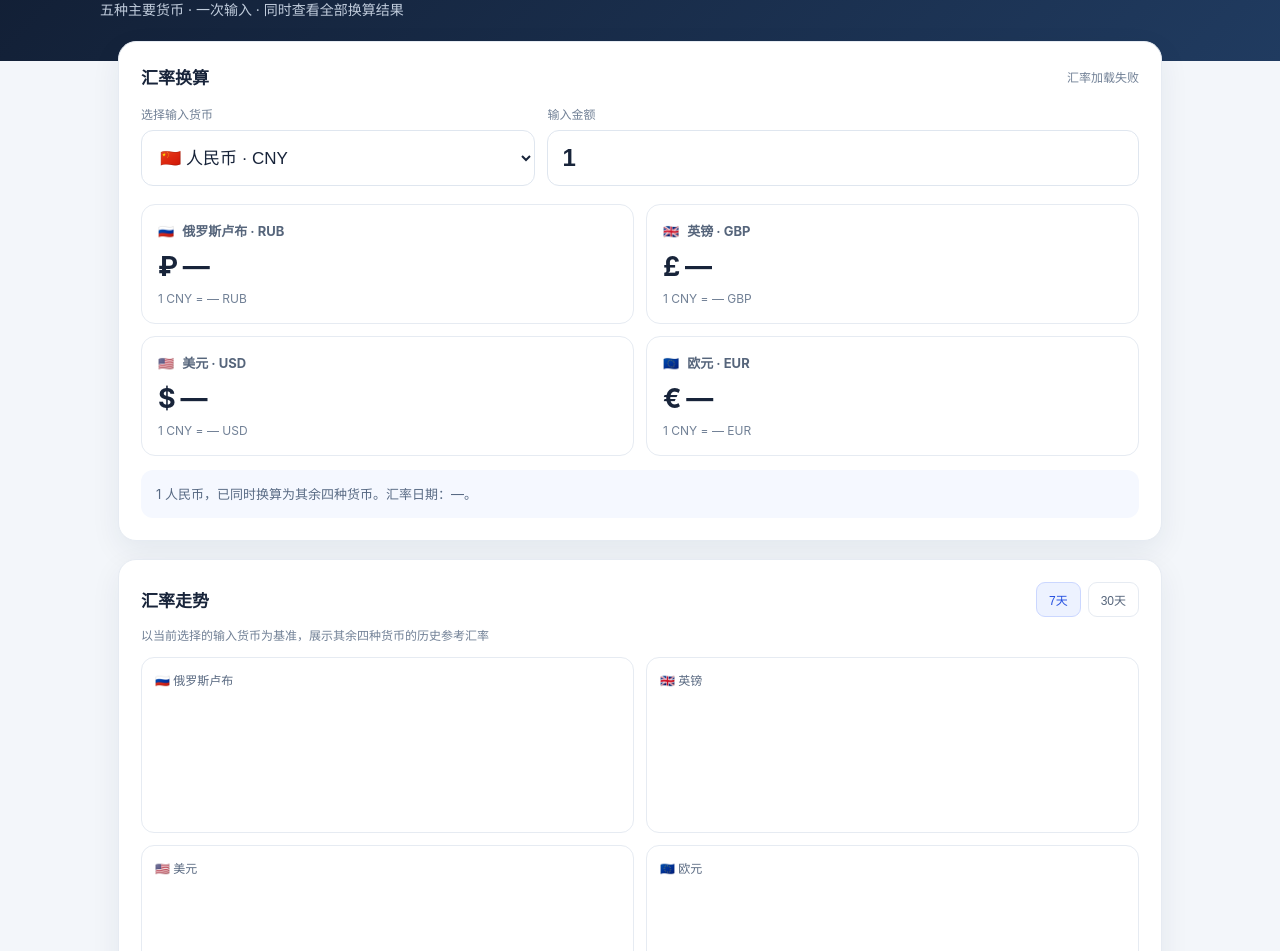
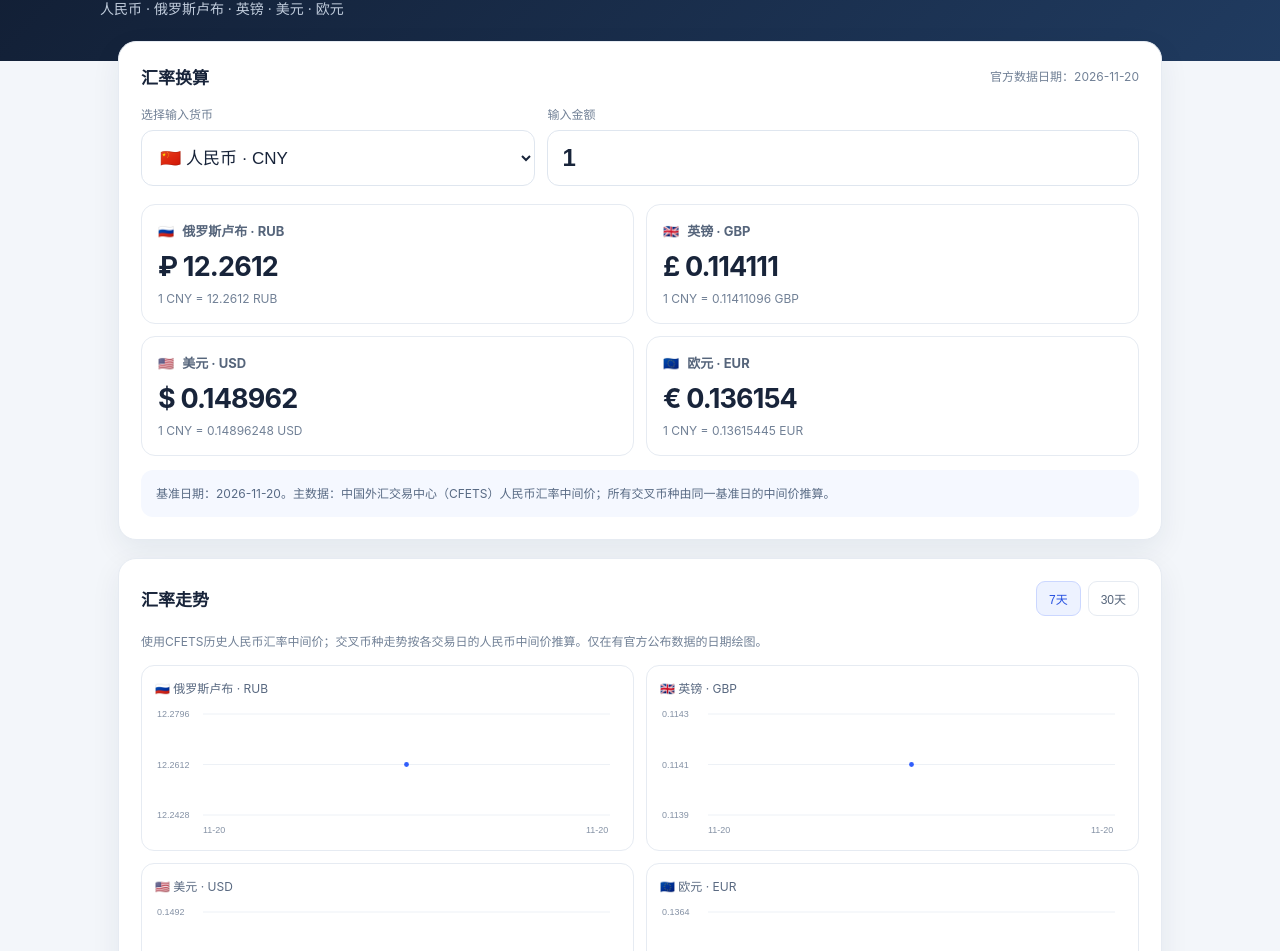
Before and after one commit to keassin30-svg/currency-calculator, a plain HTML site: page index.html in a window 1280 px wide. Shown: the part 132-1083 px from the top of the page. Drawn offline with Linux system fonts and the light colour scheme; no server answers.

Commit message:
Upgrade calculator to official CFETS and Bank of Russia reference rates

```diff
--- a/index.html
+++ b/index.html
@@ -1,109 +1,201 @@
 <!doctype html>
 <html lang="zh-CN">
 <head>
-<meta charset="utf-8"><meta name="viewport" content="width=device-width,initial-scale=1,viewport-fit=cover">
+<meta charset="utf-8">
+<meta name="viewport" content="width=device-width,initial-scale=1,viewport-fit=cover">
 <meta name="theme-color" content="#111d32">
 <title>currency calculator</title>
 <style>
 :root{--bg:#f3f6fa;--card:#fff;--ink:#18243a;--muted:#718096;--line:#e6ebf2;--blue:#315efb;--navy:#111d32;--shadow:0 10px 30px rgba(20,38,68,.07)}
 *{box-sizing:border-box}body{margin:0;background:var(--bg);color:var(--ink);font-family:Inter,-apple-system,BlinkMacSystemFont,"Segoe UI","PingFang SC","Microsoft YaHei",sans-serif}
-header{background:linear-gradient(135deg,#111d32,#203b60);color:white;padding:28px max(20px,calc((100% - 1080px)/2)) 42px}
-.top{display:flex;align-items:center;justify-content:space-between;gap:12px}.brand{font-size:13px;letter-spacing:.18em;color:#c3d1e3}.pill{border:1px solid #63738b;border-radius:30px;padding:7px 11px;font-size:11px;color:#e1eafa}
+header{background:linear-gradient(135deg,#111d32,#203b60);color:white;padding:27px max(20px,calc((100% - 1080px)/2)) 43px}
+.top{display:flex;align-items:center;justify-content:space-between;gap:12px}.brand{font-size:12px;letter-spacing:.18em;color:#c3d1e3}.pill{border:1px solid #63738b;border-radius:30px;padding:7px 11px;font-size:11px;color:#e1eafa}
 h1{font-size:clamp(27px,4vw,39px);letter-spacing:-.045em;margin:20px 0 6px}.subtitle{font-size:14px;color:#c0ccdc}
 main{max-width:1080px;margin:-20px auto 35px;padding:0 18px}.card{background:#fff;border:1px solid var(--line);border-radius:18px;padding:22px;box-shadow:var(--shadow);margin-bottom:18px}
-.heading{display:flex;justify-content:space-between;align-items:center;gap:12px;margin-bottom:16px}h2{font-size:17px;margin:0}.muted{font-size:12px;color:var(--muted)}
+.heading{display:flex;justify-content:space-between;align-items:center;gap:12px;margin-bottom:16px}h2{font-size:17px;margin:0}.muted{font-size:12px;color:var(--muted);line-height:1.65}
 .inputrow{display:grid;grid-template-columns:minmax(0,1fr) minmax(0,1.5fr);gap:12px;align-items:end}.field label{display:block;font-size:12px;color:var(--muted);margin-bottom:8px}.field select,.field input{width:100%;height:56px;border:1px solid #dfe6ef;border-radius:12px;background:#fff;padding:0 14px;font-size:17px;color:var(--ink);outline:none}.field input{font-size:24px;font-weight:650}.field select:focus,.field input:focus{border-color:var(--blue);box-shadow:0 0 0 3px #315efb18}
 .results{display:grid;grid-template-columns:repeat(2,minmax(0,1fr));gap:12px;margin-top:18px}.result{border:1px solid var(--line);border-radius:14px;padding:16px;min-width:0}.resulthead{display:flex;align-items:center;gap:8px;color:#56657b;font-size:13px}.result strong{display:block;font-size:clamp(21px,3vw,27px);letter-spacing:-.03em;margin:10px 0 4px;overflow-wrap:anywhere}.result small{font-size:12px;color:var(--muted)}
-.basebox{margin-top:14px;background:#f5f8ff;border-radius:12px;padding:13px 15px;font-size:13px;color:#586a84;line-height:1.7}
-.tabs{display:flex;gap:7px}.tab,.action{border:1px solid var(--line);background:white;border-radius:9px;padding:8px 12px;font-size:12px;color:#56657b;cursor:pointer}.tab.active{background:#edf2ff;border-color:#cbd7ff;color:#244fe0}.action{border-radius:30px}.chartgrid{display:grid;grid-template-columns:repeat(2,minmax(0,1fr));gap:12px}.chartbox{border:1px solid var(--line);border-radius:13px;padding:13px;min-width:0}.charttitle{font-size:12px;color:#596981;margin-bottom:6px}.chartbox canvas{width:100%;height:125px;display:block}.status{font-size:12px;color:var(--muted);line-height:1.7}.foot{max-width:1080px;margin:0 auto;padding:0 18px 30px;color:#8793a5;font-size:11px;line-height:1.7}
-@media(max-width:620px){header{padding:22px 18px 40px}.card{padding:16px;border-radius:15px}.inputrow{grid-template-columns:1fr}.results{grid-template-columns:1fr 1fr;gap:9px}.result{padding:12px}.result strong{font-size:20px}.chartgrid{grid-template-columns:1fr}.chartbox canvas{height:115px}}
-</style></head>
+.sourcebox{margin-top:14px;background:#f5f8ff;border-radius:12px;padding:13px 15px;font-size:12px;color:#586a84;line-height:1.75}
+.tabs{display:flex;gap:7px}.tab,.action{border:1px solid var(--line);background:white;border-radius:9px;padding:8px 12px;font-size:12px;color:#56657b;cursor:pointer}.tab.active{background:#edf2ff;border-color:#cbd7ff;color:#244fe0}.action{border-radius:30px}.action:disabled{opacity:.5;cursor:wait}
+.chartgrid{display:grid;grid-template-columns:repeat(2,minmax(0,1fr));gap:12px;margin-top:13px}.chartbox{border:1px solid var(--line);border-radius:13px;padding:13px;min-width:0}.charttitle{font-size:12px;color:#596981;margin-bottom:6px}.chartbox canvas{width:100%;height:135px;display:block}
+.status{font-size:12px;color:var(--muted);line-height:1.75}.source-list{display:grid;grid-template-columns:repeat(2,minmax(0,1fr));gap:10px;margin-top:14px}.source-item{border:1px solid var(--line);border-radius:12px;padding:12px;font-size:12px;line-height:1.7}.source-item b{display:block;margin-bottom:4px;color:#26364f}.source-item a{color:#315efb;text-decoration:none}.foot{max-width:1080px;margin:0 auto;padding:0 18px 30px;color:#8793a5;font-size:11px;line-height:1.7}
+@media(max-width:620px){header{padding:22px 18px 40px}.card{padding:16px;border-radius:15px}.inputrow{grid-template-columns:1fr}.results{grid-template-columns:1fr 1fr;gap:9px}.result{padding:12px}.result strong{font-size:20px}.chartgrid,.source-list{grid-template-columns:1fr}.chartbox canvas{height:125px}}
+</style>
+</head>
 <body>
-<header><div class="top"><div class="brand">FX DESK</div><div class="pill">DAILY REFERENCE RATES</div></div><h1>currency calculator</h1><div class="subtitle">五种主要货币 · 一次输入 · 同时查看全部换算结果</div></header>
+<header>
+ <div class="top"><div class="brand">FX DESK</div><div class="pill">OFFICIAL REFERENCE RATES · WEEKDAY UPDATE</div></div>
+ <h1>currency calculator</h1>
+ <div class="subtitle">人民币 · 俄罗斯卢布 · 英镑 · 美元 · 欧元</div>
+</header>
 <main>
 <section class="card">
- <div class="heading"><h2>汇率换算</h2><span class="muted" id="updated">正在获取汇率…</span></div>
+ <div class="heading"><h2>汇率换算</h2><span class="muted" id="updated">正在读取官方汇率…</span></div>
  <div class="inputrow">
   <div class="field"><label>选择输入货币</label><select id="base">
-   <option value="CNY">🇨🇳 人民币 · CNY</option><option value="RUB">🇷🇺 俄罗斯卢布 · RUB</option><option value="GBP">🇬🇧 英镑 · GBP</option><option value="USD">🇺🇸 美元 · USD</option><option value="EUR">🇪🇺 欧元 · EUR</option>
+   <option value="CNY">🇨🇳 人民币 · CNY</option>
+   <option value="RUB">🇷🇺 俄罗斯卢布 · RUB</option>
+   <option value="GBP">🇬🇧 英镑 · GBP</option>
+   <option value="USD">🇺🇸 美元 · USD</option>
+   <option value="EUR">🇪🇺 欧元 · EUR</option>
   </select></div>
   <div class="field"><label>输入金额</label><input id="amount" type="number" min="0" step="any" value="1" inputmode="decimal"></div>
  </div>
  <div class="results" id="results"></div>
- <div class="basebox" id="baseInfo">输入金额后，将同时显示其余四种货币的换算结果。更改输入货币即可切换计算基准。</div>
+ <div class="sourcebox" id="sourceSummary">正在读取CFETS与俄罗斯央行数据…</div>
 </section>
 <section class="card">
  <div class="heading"><h2>汇率走势</h2><div class="tabs"><button class="tab active" data-days="7">7天</button><button class="tab" data-days="30">30天</button></div></div>
- <div class="muted" style="margin:-7px 0 14px">以当前选择的输入货币为基准，展示其余四种货币的历史参考汇率</div>
- <div class="chartgrid" id="charts">
-  <div class="chartbox"><div class="charttitle">🇷🇺 俄罗斯卢布</div><canvas id="chart-RUB"></canvas></div>
-  <div class="chartbox"><div class="charttitle">🇬🇧 英镑</div><canvas id="chart-GBP"></canvas></div>
-  <div class="chartbox"><div class="charttitle">🇺🇸 美元</div><canvas id="chart-USD"></canvas></div>
-  <div class="chartbox"><div class="charttitle">🇪🇺 欧元</div><canvas id="chart-EUR"></canvas></div>
+ <div class="muted">使用CFETS历史人民币汇率中间价；交叉币种走势按各交易日的人民币中间价推算。仅在有官方公布数据的日期绘图。</div>
+ <div class="chartgrid" id="charts"></div>
+ <div class="status" id="chartStatus" style="margin-top:12px">正在读取历史数据…</div>
+</section>
+<section class="card">
+ <div class="heading"><h2>数据来源与使用说明</h2><button class="action" id="refresh">↻ 刷新数据</button></div>
+ <div class="status" id="dataStatus">本计算器采用官方参考汇率，不代表银行、支付机构或跨境平台的实际买入价、卖出价或结算价。</div>
+ <div class="source-list">
+  <div class="source-item"><b>中国外汇交易中心 CFETS</b>人民币汇率中间价，经中国人民银行授权发布。<br><a href="https://www.chinamoney.com.cn/english/bmkcpr/" target="_blank" rel="noopener">查看官方数据</a></div>
+  <div class="source-item"><b>俄罗斯央行 Bank of Russia</b>官方卢布汇率，用于人民币兑卢布的独立核验。<br><a href="https://www.cbr.ru/eng/currency_base/daily/" target="_blank" rel="noopener">查看官方数据</a></div>
+  <div class="source-item"><b>英镑数据说明</b>英国央行说明其数据库汇率并非官方汇率。本工具采用CFETS人民币兑英镑中间价，不标注为英国央行官方报价。<br><a href="https://www.bankofengland.co.uk/statistics/faqs" target="_blank" rel="noopener">查看英国央行说明</a></div>
+  <div class="source-item"><b>定价与结算提醒</b>WB平台结算汇率、收款渠道点差、提现费、平台佣金、物流和税费需单独核算。记账和报税应按适用规则规定的汇率及日期执行。</div>
  </div>
- <div class="status" id="chartStatus" style="margin-top:12px">正在加载历史汇率…</div>
 </section>
-<section class="card"><div class="heading"><h2>数据说明</h2><button class="action" id="refresh">↻ 刷新汇率</button></div><div class="status" id="dataStatus">参考汇率来自公开每日汇率数据源。每日数据并非银行实时买卖价，也不等同于支付平台或跨境电商实际结算汇率。俄罗斯卢布可能因流动性和报价渠道产生较大差异，请以实际收付款渠道报价为准。</div></section>
-</main><div class="foot">currency calculator · 参考汇率仅供计算和趋势观察。页面不会保存或上传输入金额。若外部数据接口被当前预览环境或网络限制，建议下载 HTML 文件后使用 Chrome / Edge 打开。</div>
+</main>
+<div class="foot">currency calculator · 官方参考价仅供定价、估算和趋势观察。数据按发布机构工作日更新；节假日可能沿用最近一个已公布交易日。网页不会保存或上传你的输入金额。</div>
 <script>
-const CUR={CNY:{n:"人民币",f:"🇨🇳",s:"¥"},RUB:{n:"俄罗斯卢布",f:"🇷🇺",s:"₽"},GBP:{n:"英镑",f:"🇬🇧",s:"£"},USD:{n:"美元",f:"🇺🇸",s:"$"},EUR:{n:"欧元",f:"🇪🇺",s:"€"}};
-const all=Object.keys(CUR);let rates={},rateDate="",days=7;const $=x=>document.getElementById(x);
-const fmt=(n,d=5)=>Number.isFinite(n)?new Intl.NumberFormat("zh-CN",{maximumFractionDigits:d}).format(n):"—";
-async function jsonFrom(url1,url2){for(const u of [url1,url2]){try{const r=await fetch(u,{cache:"no-store"});if(r.ok)return await r.json()}catch(e){}}throw Error("汇率接口连接失败")}
-async function getRates(base,date="latest"){
- const file=`v1/currencies/${base.toLowerCase()}.json`;
- const u1=`https://cdn.jsdelivr.net/npm/@fawazahmed0/currency-api@${date}/${file}`;
- const u2=`https://${date}.currency-api.pages.dev/${file}`;
- const j=await jsonFrom(u1,u2);return {date:j.date||date,data:j[base.toLowerCase()]};
+"use strict";
+const CUR={
+ CNY:{n:"人民币",f:"🇨🇳",s:"¥"},
+ RUB:{n:"俄罗斯卢布",f:"🇷🇺",s:"₽"},
+ GBP:{n:"英镑",f:"🇬🇧",s:"£"},
+ USD:{n:"美元",f:"🇺🇸",s:"$"},
+ EUR:{n:"欧元",f:"🇪🇺",s:"€"}
+};
+const all=Object.keys(CUR);
+const $=id=>document.getElementById(id);
+let latest=null,historyRows=[],days=7;
+const fmt=(n,d=6)=>Number.isFinite(n)?new Intl.NumberFormat("zh-CN",{maximumFractionDigits:d}).format(n):"—";
+
+async function getJson(path){
+ const response=await fetch(path+"?v="+Date.now(),{cache:"no-store"});
+ if(!response.ok)throw new Error("读取"+path+"失败（HTTP "+response.status+"）");
+ return response.json();
 }
 function renderResults(){
- const base=$("base").value,amount=Number($("amount").value),r=rates[base]||{};
- $("results").innerHTML=all.filter(c=>c!==base).map(c=>{
-  const rate=Number(r[c.toLowerCase()]),v=amount*rate;
-  return `<div class="result"><div class="resulthead"><span>${CUR[c].f}</span><b>${CUR[c].n} · ${c}</b></div><strong>${CUR[c].s} ${fmt(v,6)}</strong><small>1 ${base} = ${fmt(rate,8)} ${c}</small></div>`;
+ const base=$("base").value;
+ const amount=Number($("amount").value);
+ const rateMap=latest&&latest.rates?latest.rates[base]:null;
+ $("results").innerHTML=all.filter(code=>code!==base).map(code=>{
+  const rate=rateMap?Number(rateMap[code.toLowerCase()]):NaN;
+  const value=amount*rate;
+  return '<div class="result"><div class="resulthead"><span>'+CUR[code].f+'</span><b>'+CUR[code].n+' · '+code+'</b></div><strong>'+CUR[code].s+' '+fmt(value,6)+'</strong><small>1 '+base+' = '+fmt(rate,8)+' '+code+'</small></div>';
  }).join("");
- $("baseInfo").textContent=`${fmt(amount,6)} ${CUR[base].n}，已同时换算为其余四种货币。汇率日期：${rateDate||"—"}。`;
+ if(latest){
+  $("sourceSummary").textContent="基准日期："+latest.date+"。主数据：中国外汇交易中心（CFETS）人民币汇率中间价；所有交叉币种由同一基准日的中间价推算。";
+ }else{
+  $("sourceSummary").textContent="官方汇率暂不可用。请稍后刷新；系统不会用未经核实的旧数据冒充最新汇率。";
+ }
 }
-async function loadLatest(){
- $("updated").textContent="正在获取最新汇率…";
- try{
-  const bases=all;const data=await Promise.all(bases.map(async b=>[b,await getRates(b)]));
-  rates={};data.forEach(([b,x])=>rates[b]=x.data);rateDate=data[0][1].date;
-  $("updated").textContent=`数据日期：${rateDate}`;
-  $("dataStatus").textContent="最新参考汇率已更新。"+$("dataStatus").textContent.split("。").slice(1).join("。");
- }catch(e){
-  rates={};rateDate="";
-  $("updated").textContent="汇率加载失败";
-  $("dataStatus").textContent="无法连接在线汇率接口，当前不显示估算或过期汇率。请检查网络后点击刷新。";
-  renderResults();
-  $("chartStatus").textContent="历史汇率暂不可用，请检查网络后刷新。";
+function cnyPerUnitFromPairs(pairs){
+ const usd=Number(pairs["USD/CNY"]),eur=Number(pairs["EUR/CNY"]),gbp=Number(pairs["GBP/CNY"]),cnyRub=Number(pairs["CNY/RUB"]);
+ if(!(usd>0&&eur>0&&gbp>0&&cnyRub>0))return null;
+ return {CNY:1,USD:usd,EUR:eur,GBP:gbp,RUB:1/cnyRub};
+}
+function rateFromPairs(pairs,base,target){
+ const cny=cnyPerUnitFromPairs(pairs);
+ if(!cny||!cny[base]||!cny[target])return NaN;
+ return cny[base]/cny[target];
+}
+function renderSourceDetails(){
+ if(!latest){$("dataStatus").textContent="官方汇率文件暂不可用。请稍后刷新。";return;}
+ const p=latest.pairs||{};
+ const cbr=latest.cbr_reference;
+ let comparison="俄罗斯央行核验数据暂不可用。";
+ if(cbr&&cbr.rub_per_unit&&cbr.rub_per_unit.CNY){
+  const cfets=Number(p["CNY/RUB"]),russian=Number(cbr.rub_per_unit.CNY);
+  if(cfets>0&&russian>0){
+   if(cbr.date===latest.date){
+    const diff=(cfets/russian-1)*100;
+    comparison="同日卢布交叉核验：CFETS 1 CNY = "+fmt(cfets,6)+" RUB；俄罗斯央行 1 CNY = "+fmt(russian,6)+" RUB；两者差异 "+fmt(Math.abs(diff),4)+"%。";
+   }else{
+    comparison="卢布交叉核验：CFETS日期 "+latest.date+"，1 CNY = "+fmt(cfets,6)+" RUB；俄罗斯央行日期 "+cbr.date+"，1 CNY = "+fmt(russian,6)+" RUB。日期不同，不直接比较偏差。";
+   }
+  }
+ }
+ $("dataStatus").textContent="CFETS数据日期："+latest.date+"；"+comparison+" 英镑采用CFETS人民币兑英镑中间价。官方参考价不是实际收付款成交价，WB结算、支付渠道点差和手续费可能不同。";
+}
+function drawChart(canvas,arr){
+ const ctx=canvas.getContext("2d");
+ const width=Math.max(200,canvas.clientWidth),height=canvas.clientHeight||130,dpr=window.devicePixelRatio||1;
+ canvas.width=width*dpr;canvas.height=height*dpr;ctx.setTransform(dpr,0,0,dpr,0,0);ctx.clearRect(0,0,width,height);
+ if(!arr.length){ctx.fillStyle="#8995a6";ctx.font="11px sans-serif";ctx.fillText("暂无可用历史数据",8,22);return;}
+ const vals=arr.map(x=>x.value),min=Math.min.apply(null,vals),max=Math.max.apply(null,vals);
+ const range=(max-min)||Math.max(Math.abs(max)*0.01,0.000001),low=min-range*.15,high=max+range*.15;
+ const pad={l:48,r:10,t:12,b:22},cw=width-pad.l-pad.r,ch=height-pad.t-pad.b;
+ ctx.font="9px sans-serif";ctx.fillStyle="#8592a5";ctx.strokeStyle="#edf1f6";ctx.lineWidth=1;
+ for(let i=0;i<3;i++){
+  const y=pad.t+ch*i/2;ctx.beginPath();ctx.moveTo(pad.l,y);ctx.lineTo(width-pad.r,y);ctx.stroke();
+  ctx.fillText(fmt(high-(high-low)*i/2,4),2,y+3);
+ }
+ const x=i=>pad.l+(arr.length===1?cw/2:i/(arr.length-1)*cw);
+ const y=v=>pad.t+(high-v)/(high-low)*ch;
+ ctx.beginPath();
+ arr.forEach((point,i)=>{if(i===0)ctx.moveTo(x(i),y(point.value));else ctx.lineTo(x(i),y(point.value));});
+ ctx.strokeStyle="#315efb";ctx.lineWidth=2;ctx.stroke();
+ arr.forEach((point,i)=>{ctx.beginPath();ctx.arc(x(i),y(point.value),2.4,0,Math.PI*2);ctx.fillStyle="#315efb";ctx.fill();});
+ ctx.fillStyle="#8592a5";ctx.fillText(arr[0].date.slice(5),pad.l,height-4);
+ const last=arr[arr.length-1].date.slice(5);ctx.fillText(last,width-34,height-4);
+}
+function renderCharts(){
+ const base=$("base").value,targets=all.filter(code=>code!==base);
+ $("charts").innerHTML=targets.map(code=>'<div class="chartbox"><div class="charttitle">'+CUR[code].f+' '+CUR[code].n+' · '+code+'</div><canvas id="chart-'+code+'"></canvas></div>').join("");
+ if(!historyRows.length){
+  $("chartStatus").textContent="历史汇率正在积累，或历史接口暂不可用。";
   return;
  }
- renderResults();loadCharts();
+ const cutoff=new Date();cutoff.setDate(cutoff.getDate()-days+1);cutoff.setHours(0,0,0,0);
+ const start=cutoff.toISOString().slice(0,10);
+ const rows=historyRows.filter(row=>row.date>=start);
+ let available=0;
+ targets.forEach(code=>{
+  const points=rows.map(row=>{
+   const value=rateFromPairs(row.pairs||{},base,code);
+   return Number.isFinite(value)&&value>0?{date:row.date,value:value}:null;
+  }).filter(Boolean);
+  if(points.length)available++;
+  drawChart($("chart-"+code),points);
+ });
+ $("chartStatus").textContent="已载入"+rows.length+"个交易日记录；"+available+"/"+targets.length+"条汇率曲线有数据。周末及节假日没有新中间价时不会虚构数据。";
 }
-function datesFor(n){const t=new Date(),a=[];for(let i=n-1;i>=0;i--){const d=new Date(t);d.setUTCDate(d.getUTCDate()-i);a.push(d.toISOString().slice(0,10))}return a}
-function draw(id,arr){
- const c=$(id),ctx=c.getContext("2d"),w=c.clientWidth,h=c.clientHeight,dpr=devicePixelRatio||1;c.width=w*dpr;c.height=h*dpr;ctx.scale(dpr,dpr);ctx.clearRect(0,0,w,h);
- if(!arr.length){ctx.fillStyle="#8995a6";ctx.font="11px sans-serif";ctx.fillText("暂无历史数据",8,20);return}
- const vals=arr.map(x=>x.v),mn=Math.min(...vals),mx=Math.max(...vals),pad={l:43,r:8,t:10,b:21},cw=w-pad.l-pad.r,ch=h-pad.t-pad.b,rg=(mx-mn)||Math.abs(mx)*.01||1,lo=mn-rg*.12,hi=mx+rg*.12;
- ctx.font="9px sans-serif";ctx.fillStyle="#8592a5";ctx.strokeStyle="#edf1f6";
- for(let i=0;i<3;i++){let y=pad.t+ch*i/2;ctx.beginPath();ctx.moveTo(pad.l,y);ctx.lineTo(w-pad.r,y);ctx.stroke();ctx.fillText(fmt(hi-(hi-lo)*i/2,4),2,y+3)}
- const x=i=>pad.l+i/(arr.length-1||1)*cw,y=v=>pad.t+(hi-v)/(hi-lo)*ch;
- ctx.beginPath();arr.forEach((p,i)=>i?ctx.lineTo(x(i),y(p.v)):ctx.moveTo(x(i),y(p.v)));ctx.strokeStyle="#315efb";ctx.lineWidth=2;ctx.stroke();
- ctx.fillStyle="#8592a5";ctx.fillText(arr[0].d.slice(5),pad.l,h-4);const t=arr.at(-1).d.slice(5);ctx.fillText(t,w-28,h-4);
+async function loadData(){
+ $("updated").textContent="正在读取官方数据…";
+ try{
+  const values=await Promise.all([getJson("./data/latest.json"),getJson("./data/history.json")]);
+  latest=values[0];historyRows=values[1].records||[];
+  if(!latest.rates||!latest.date)throw new Error("官方汇率数据格式不完整");
+  $("updated").textContent="官方数据日期："+latest.date;
+  renderResults();renderSourceDetails();renderCharts();
+ }catch(error){
+  latest=null;historyRows=[];
+  $("updated").textContent="官方数据加载失败";
+  $("dataStatus").textContent=error.message+"。请稍后重试。";
+  renderResults();renderCharts();
+ }
 }
-async function loadCharts(){
- const base=$("base").value,targets=all.filter(x=>x!==base),dates=datesFor(days);$("chartStatus").textContent="正在读取历史数据…";
- const tasks=targets.map(async target=>{
-  const points=await Promise.all(dates.map(async d=>{try{const x=await getRates(base,d);const v=Number(x.data?.[target.toLowerCase()]);return v>0?{d,v}:null}catch(e){return null}}));
-  const arr=points.filter(Boolean);draw("chart-"+target,arr);return arr.length;
+$("base").addEventListener("change",()=>{renderResults();renderCharts()});
+$("amount").addEventListener("input",renderResults);
+document.querySelectorAll(".tab").forEach(button=>{
+ button.addEventListener("click",()=>{
+  document.querySelectorAll(".tab").forEach(item=>item.classList.remove("active"));
+  button.classList.add("active");days=Number(button.dataset.days);renderCharts();
  });
- const counts=await Promise.all(tasks);$("chartStatus").textContent=`历史数据已尝试载入：${targets.map((t,i)=>`${CUR[t].n} ${counts[i]}/${days}天`).join(" · ")}。若部分日期无数据，可能是该日数据尚未发布或接口不可用。`;
-}
-$("base").addEventListener("change",()=>{renderResults();loadCharts()});$("amount").addEventListener("input",renderResults);
-document.querySelectorAll(".tab").forEach(b=>b.addEventListener("click",()=>{document.querySelectorAll(".tab").forEach(x=>x.classList.remove("active"));b.classList.add("active");days=Number(b.dataset.days);loadCharts()}));
-$("refresh").addEventListener("click",async()=>{const b=$("refresh");b.disabled=true;await loadLatest();b.disabled=false});
-window.addEventListener("resize",()=>loadCharts());
-// 首屏先用缓存汇率计算，在线更新在后台尝试。
-$("updated").textContent="正在获取汇率…";renderResults();loadLatest();
-</script></body></html>
+});
+$("refresh").addEventListener("click",async()=>{
+ const button=$("refresh");button.disabled=true;button.textContent="刷新中…";
+ await loadData();button.disabled=false;button.textContent="↻ 刷新数据";
+});
+window.addEventListener("resize",()=>renderCharts());
+loadData();
+</script>
+</body>
+</html>
```
